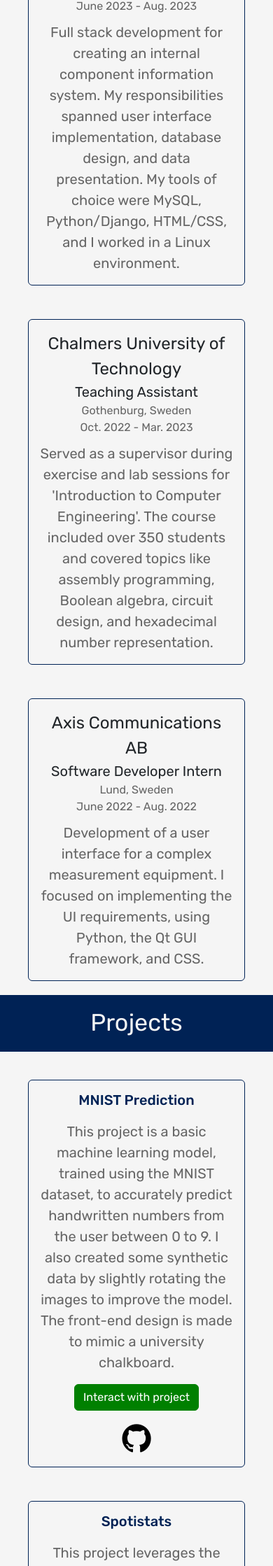
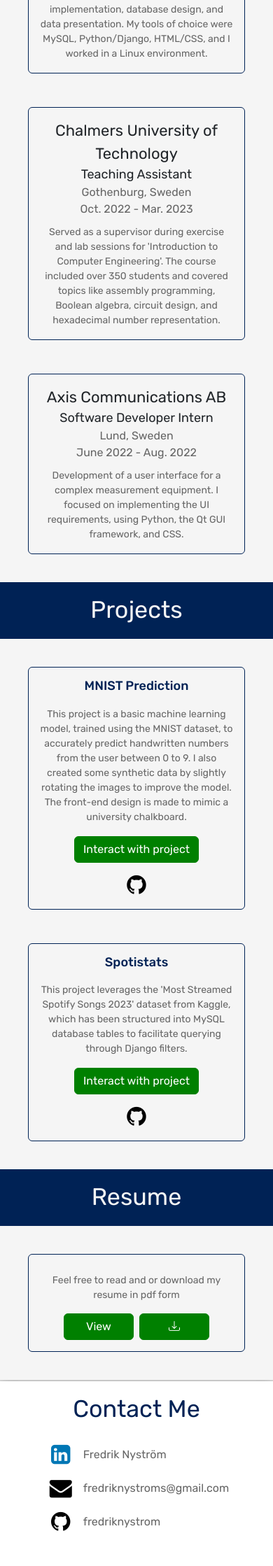
Before and after one commit to fredriknystrom/ResumePortfolio, a Django app: page / in a window 390 px wide. Shown: the part 1766-4004 px from the top of the page at 70% size. After the commit the page ends 3954 px from the top, so only its background shows below. Run offline with Django 4.2, Linux system fonts and the light colour scheme; some libraries are stand-ins or nearby versions.

Commit message:
update collectstatic

```diff
--- a/portfolioProject/static/css/resume.css
+++ b/portfolioProject/static/css/resume.css
@@ -11,11 +11,6 @@ body {
 .myheader {
     margin-top: 20px;
     margin-bottom: 20px;
-    transition: text-decoration 0.3s ease; /* Smooth transition for the underline */
-}
-
-.myheader:hover {
-    text-decoration: underline;
 }
 
 @keyframes blink {
@@ -136,6 +131,14 @@ p {
     border-color: #002255;
 }
 
+.card {
+    transition: transform 0.3s ease; /* Smooth transition effect */
+}
+
+.card:hover {
+    transform: scale(1.1); /* 10% larger than original size */
+}
+
 .btn {
     background-color: green;
     border-color: green;
@@ -187,7 +190,7 @@ ul {
     .container {
         max-width: 100%;
         padding: 20px;
-        margin-top: 0;
+        padding-bottom: 40px;
         border-radius: 0;
     }
 
@@ -212,7 +215,7 @@ ul {
 
     .footer {
         padding-top: 20px!important;
-        padding-bottom: 20px!important;
+        padding-bottom: 40px!important;
         box-shadow: 0 -0.5rem 1rem rgba(0, 0, 0, 0.15);
     }
 
@@ -234,14 +237,15 @@ ul {
 
     .description {
         max-width: 280px;  /* You can adjust this value based on your design needs */
+        font-size: 14px;
     }
 
     .fs-1 {
-        font-size: 24px!important;
+        font-size: 22px!important;
     }
 
     .fs-3 {
-        font-size: 20px!important;
+        font-size: 18px!important;
     }
 
     .fs-5 {
@@ -251,4 +255,16 @@ ul {
     .hello-header {
         font-size: 26px!important;
     }
+
+    .fa-linkedin-square {
+        font-size: 32px!important;
+    }
+
+    .fa-envelope {
+        font-size: 32px!important;
+    }
+
+    .fa-github {
+        font-size: 32px!important;
+    }
 }
```
Also changed, not shown: 1 other file.
